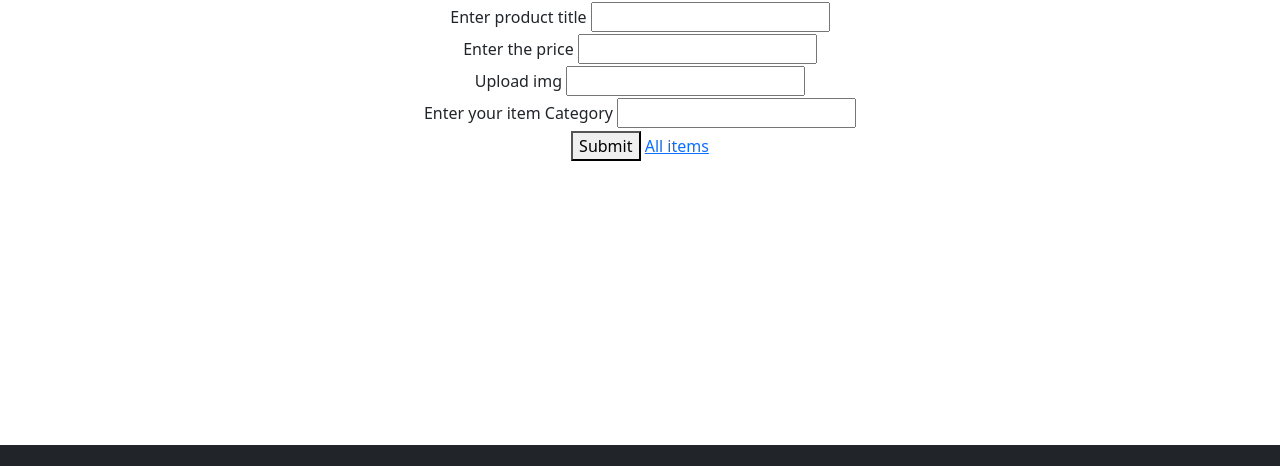
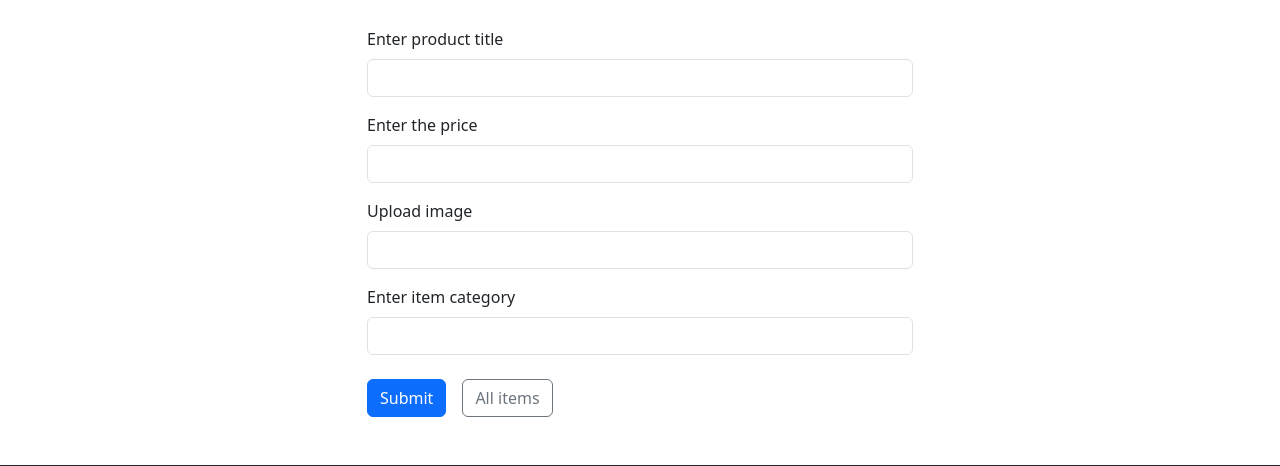
Before and after one commit to kalpshah01/js-exam, a plain HTML site: page js-exam-main/js/index.html in a window 1280 px wide. Shown: the part 146-612 px from the top of the page. Drawn offline with nearby package versions, Linux system fonts and the light colour scheme.

Commit message:
Add files via upload

```diff
--- a/js-exam-main/js/css/style.css
+++ b/js-exam-main/js/css/style.css
@@ -0,0 +1,9 @@
+#showdata{
+    margin-left: 40px;
+    width: 90%;
+}
+#logo{
+    background:none;
+    border: 1px solid black;
+    border-radius: 35px;
+}
--- a/js-exam-main/js/index.html
+++ b/js-exam-main/js/index.html
@@ -15,7 +15,7 @@
 <body class="d-flex flex-column min-vh-100">
  <nav class="navbar navbar-expand-lg navbar-dark bg-dark">
   <div class="container-fluid">
-    <a class="navbar-brand" href="./index.html"><img src="./images/alexunder-hess-bWZAPKm0zZE-unsplash.jpg" alt="no" width="50px"></a>
+    <a class="navbar-brand" href="./index.html"><img src="./images/image.png" alt="no" width="80px"  id="logo"></a>
 
     <button class="navbar-toggler" type="button" data-bs-toggle="collapse"
       data-bs-target="#navbarSupportedContent"
@@ -46,52 +46,43 @@
 </nav>
   <main class="flex-fill">
   <h2 class="text-center">Product form</h2>
-        <form action="" class="my-3 text-center">
-           <table align="center">
-            <tr>
-                <td>
+    <form action="" class="container my-5">
+  <div class="row justify-content-center">
+    <div class="col-md-6">
 
-                    <div class="title">
-                        <label for="title">Enter product title</label>
-                    <input type="text" id="title" name="title">
-        </div>
-                </td>
-            </tr>
-            <tr>
-                <td>
-                    <div class="price">
-                        <label for="price">Enter the price</label>
-                        <input type="text" id="price" name="price">
-                    </div>
+      <div class="mb-3">
+        <label for="title" class="form-label">Enter product title</label>
+        <input type="text" id="title" name="title" class="form-control">
+      </div>
 
-                </td>
-            </tr>
-            <tr>
-                <td>
+      <div class="mb-3">
+        <label for="price" class="form-label">Enter the price</label>
+        <input type="text" id="price" name="price" class="form-control">
+      </div>
 
-                    <div class="image">
-                        <label for="img">Upload img</label>
-                       <input type="text" id="img" name="img">
-                </td>
-            </tr>
-            <tr>
-                <td>
+      <div class="mb-3">
+        <label for="img" class="form-label">Upload image</label>
+        <input type="text" id="img" name="img" class="form-control">
+      </div>
 
-                    <div class="image">
-                        <label for="category">Enter your item Category</label>
-                       <input type="category" id="category" name="category">
-                    </div>
-                </td>
-            </tr>
-<tr>
-    <td>
+      <div class="mb-4">
+        <label for="category" class="form-label">Enter item category</label>
+        <input type="text" id="category" name="category" class="form-control">
+      </div>
 
-    </td>
-</tr>
-</table>
-<button type="submit" id="btn">Submit</button>
-<a href="./allitem.html">All items</a>
-        </form>
+      <div class="d-flex gap-3">
+        <button type="submit" id="btn" class="btn btn-primary">
+          Submit
+        </button>
+        <a href="./allitem.html" class="btn btn-outline-secondary">
+          All items
+        </a>
+      </div>
+
+    </div>
+  </div>
+</form>
+
         </main>
  <footer class="bg-dark text-light mt-auto">
     <div class="container py-4">
--- a/js-exam-main/js/js/index.js
+++ b/js-exam-main/js/js/index.js
@@ -31,4 +31,5 @@ btn.addEventListener("click",function(e){
         localStorage.setItem("users",JSON.stringify(users));
         console.log(" data added");
     }
+    window.location.href="./allitem.html";
 });
```
Also changed, not shown: js-exam-main/js/allitem.html (+32 -9 lines), js-exam-main/js/edit.html (+41 -44 lines), js-exam-main/js/images/e1.jpg (added), js-exam-main/js/images/e2.jpeg (added), js-exam-main/js/images/logo.png (added), 1 other file.
